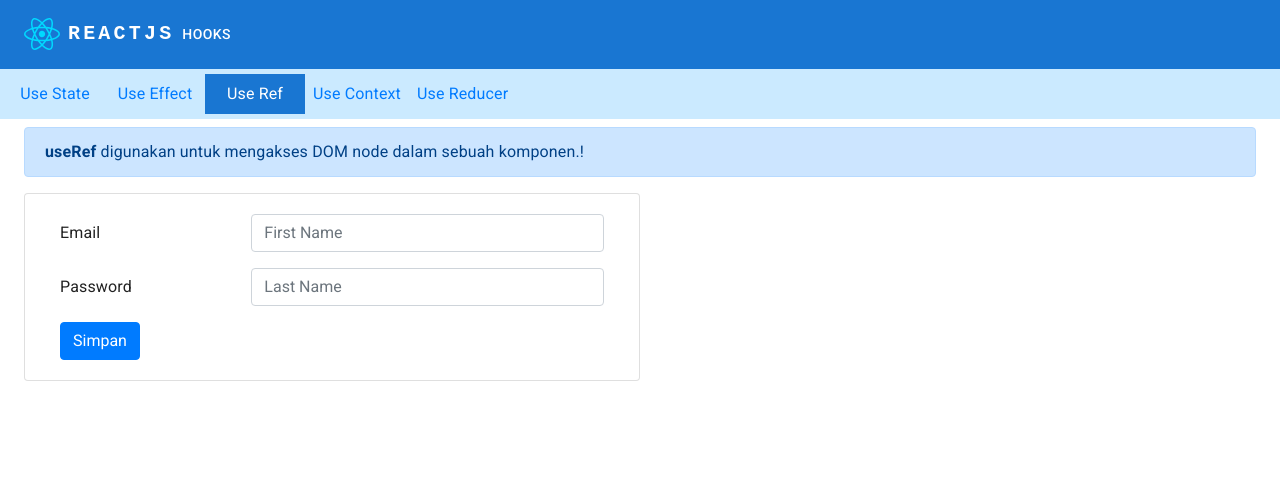
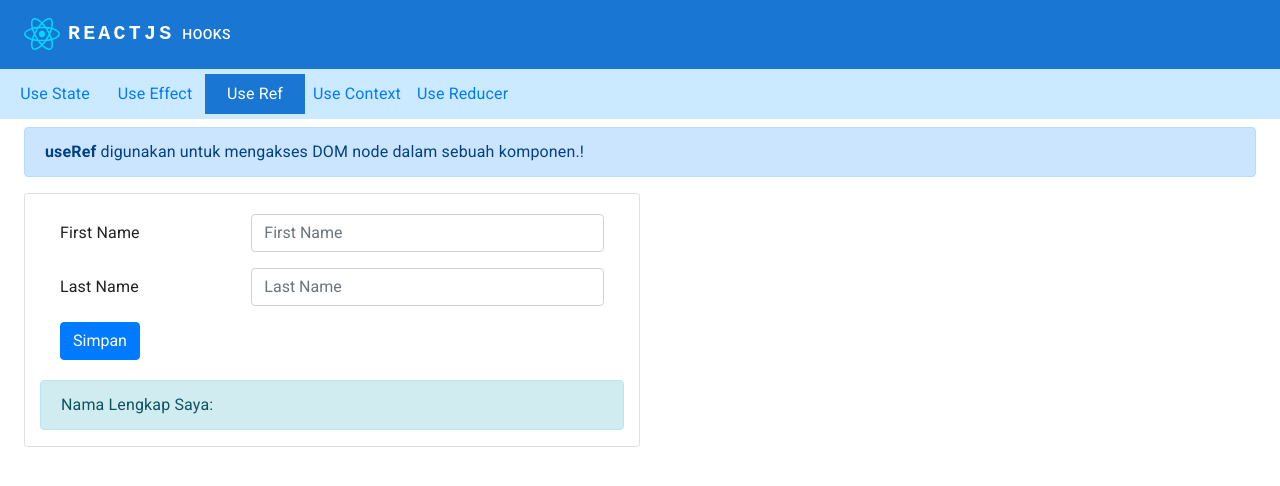
Before and after one commit to finzero/react-tutorial, a React (Vite) app: page /useRef in a window 1280 px wide. Shown: the top 486 px of the page. Built offline with nearby package versions, Linux system fonts and the light colour scheme.

Commit message:
feat: useRef - enhance example

```diff
--- a/src/pages/UseRef.jsx
+++ b/src/pages/UseRef.jsx
@@ -3,8 +3,12 @@ import { useRef } from 'react';
 const UseRef = () => {
   const firstName = useRef();
   const lastName = useRef();
+
+  const displayFullNameRef = useRef();
+
   const handleClick = () => {
-    console.log([firstName.current.value, lastName.current.value].join(' '));
+    const fullname = firstName.current.value + ' ' + lastName.current.value;
+    displayFullNameRef.current.innerHTML = fullname;
   };
 
   return (
@@ -12,12 +16,11 @@ const UseRef = () => {
       <div className="alert alert-primary" role="alert">
         <b>useRef</b> digunakan untuk mengakses DOM node dalam sebuah komponen.!
       </div>
-
       <div className="card col-6">
         <div className="card-body">
           <form>
             <div className="form-group row">
-              <label className="col-sm-4 col-form-label">Email</label>
+              <label className="col-sm-4 col-form-label">First Name</label>
               <div className="col-sm-8">
                 <input
                   type="text"
@@ -29,7 +32,7 @@ const UseRef = () => {
               </div>
             </div>
             <div className="form-group row">
-              <label className="col-sm-4 col-form-label">Password</label>
+              <label className="col-sm-4 col-form-label">Last Name</label>
               <div className="col-sm-8">
                 <input
                   type="text"
@@ -45,6 +48,9 @@ const UseRef = () => {
             Simpan
           </button>
         </div>
+        <div className="alert alert-info">
+          Nama Lengkap Saya: <span ref={displayFullNameRef}></span>
+        </div>
       </div>
     </>
   );
```
